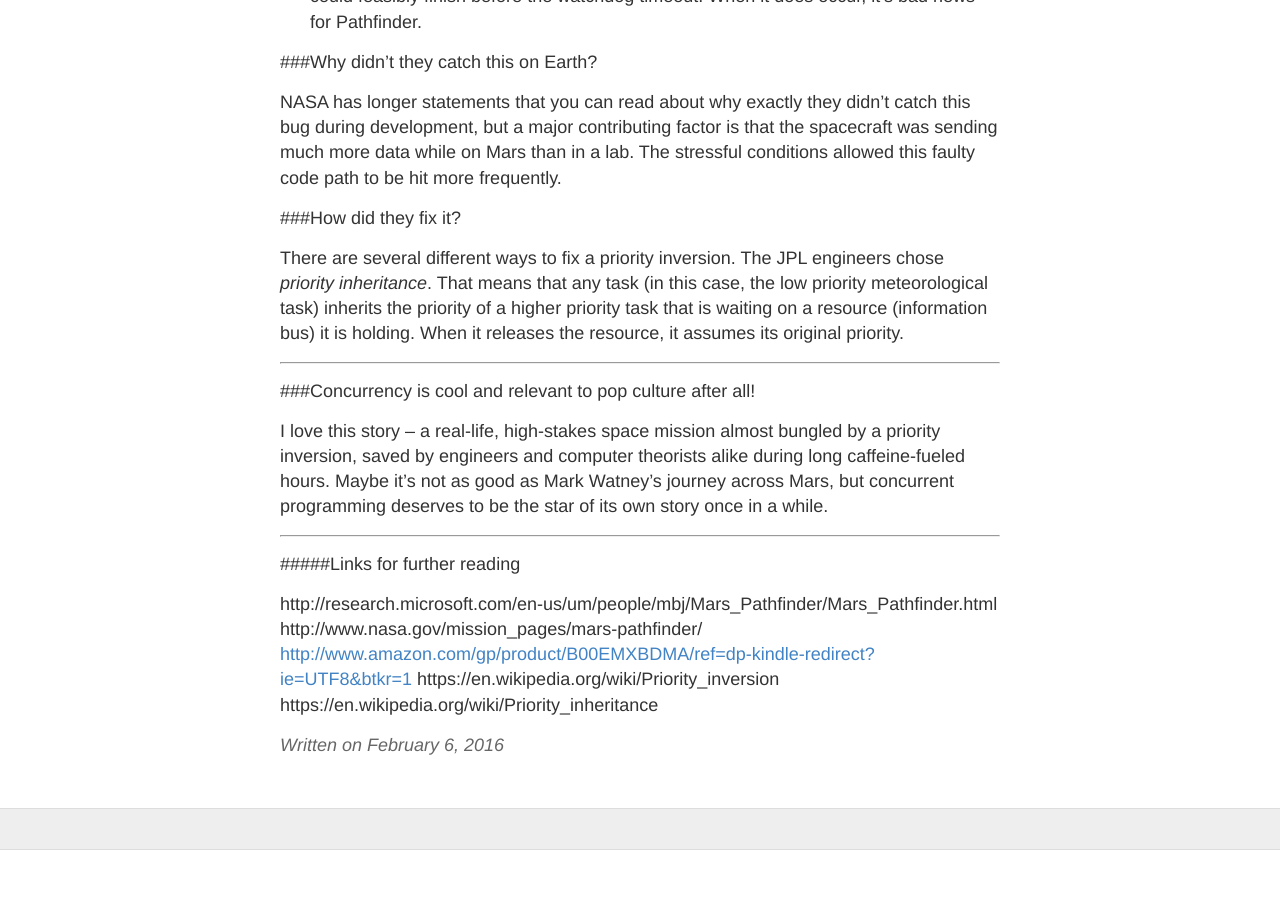
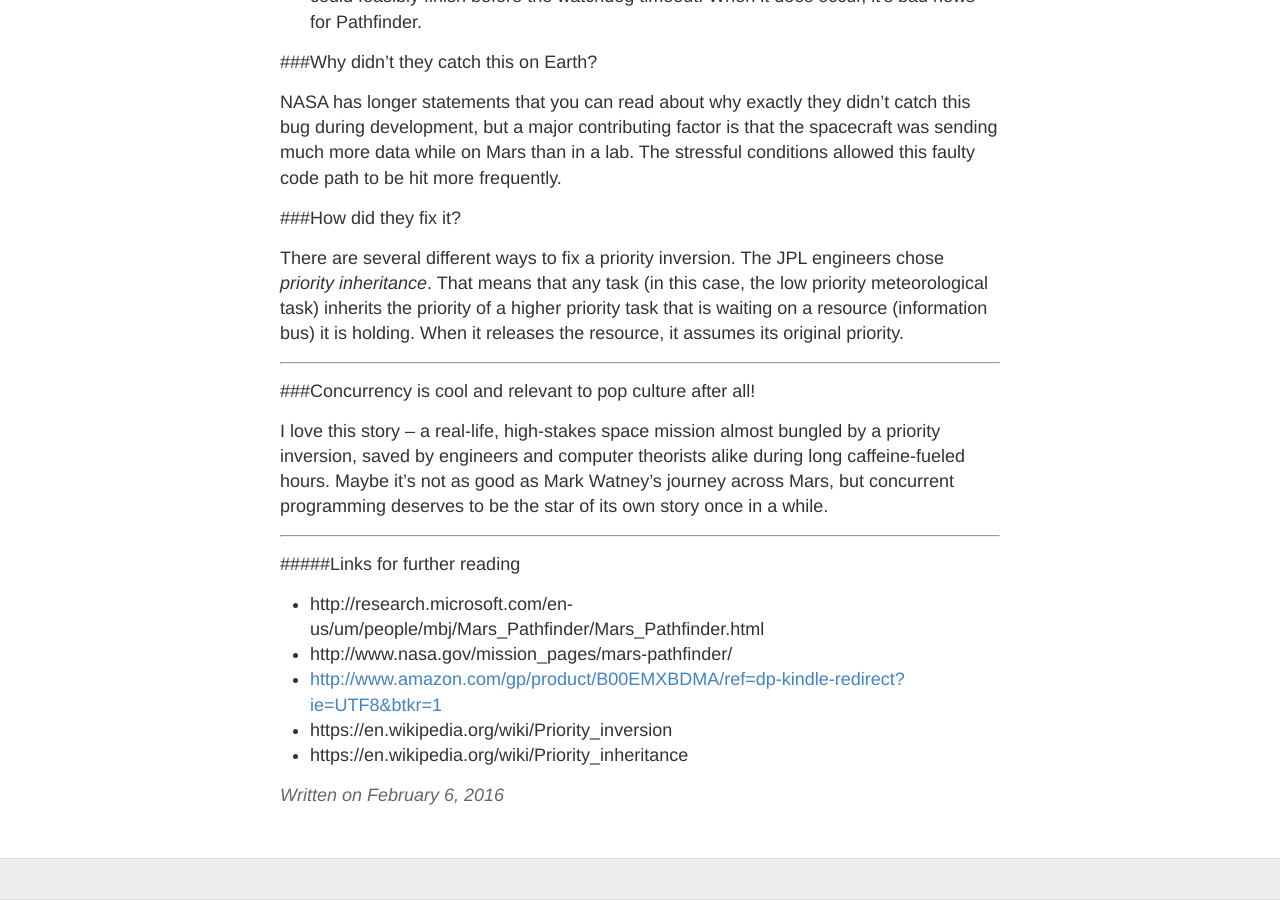
Before and after one commit to mrb113/mrb113.github.io, a Jekyll site: the page built from _posts/2016-2-6-Pathfinder-Priority-Inversion.md, in a window 1280 px wide and 900 px high, scrolled down 3159 px. Built offline with Jekyll 4.4.1, drawn with Linux system fonts in a browser that asks for light colours; comment, search, counter and statistics services are not loaded; before the commit the page ends 4009 px from its top, so only the background shows below that.

```diff
--- a/_posts/2016-2-6-Pathfinder-Priority-Inversion.md
+++ b/_posts/2016-2-6-Pathfinder-Priority-Inversion.md
@@ -68,8 +68,8 @@ I love this story – a real-life, high-stakes space mission almost bungled by a
 ---
 #####Links for further reading
 
-http://research.microsoft.com/en-us/um/people/mbj/Mars_Pathfinder/Mars_Pathfinder.html
-http://www.nasa.gov/mission_pages/mars-pathfinder/
-[http://www.amazon.com/gp/product/B00EMXBDMA/ref=dp-kindle-redirect?ie=UTF8&btkr=1](Amazon link for The Martian book)
-https://en.wikipedia.org/wiki/Priority_inversion
-https://en.wikipedia.org/wiki/Priority_inheritance
+- http://research.microsoft.com/en-us/um/people/mbj/Mars_Pathfinder/Mars_Pathfinder.html
+- http://www.nasa.gov/mission_pages/mars-pathfinder/
+- [http://www.amazon.com/gp/product/B00EMXBDMA/ref=dp-kindle-redirect?ie=UTF8&btkr=1](Amazon link for The Martian book)
+- https://en.wikipedia.org/wiki/Priority_inversion
+- https://en.wikipedia.org/wiki/Priority_inheritance
```
